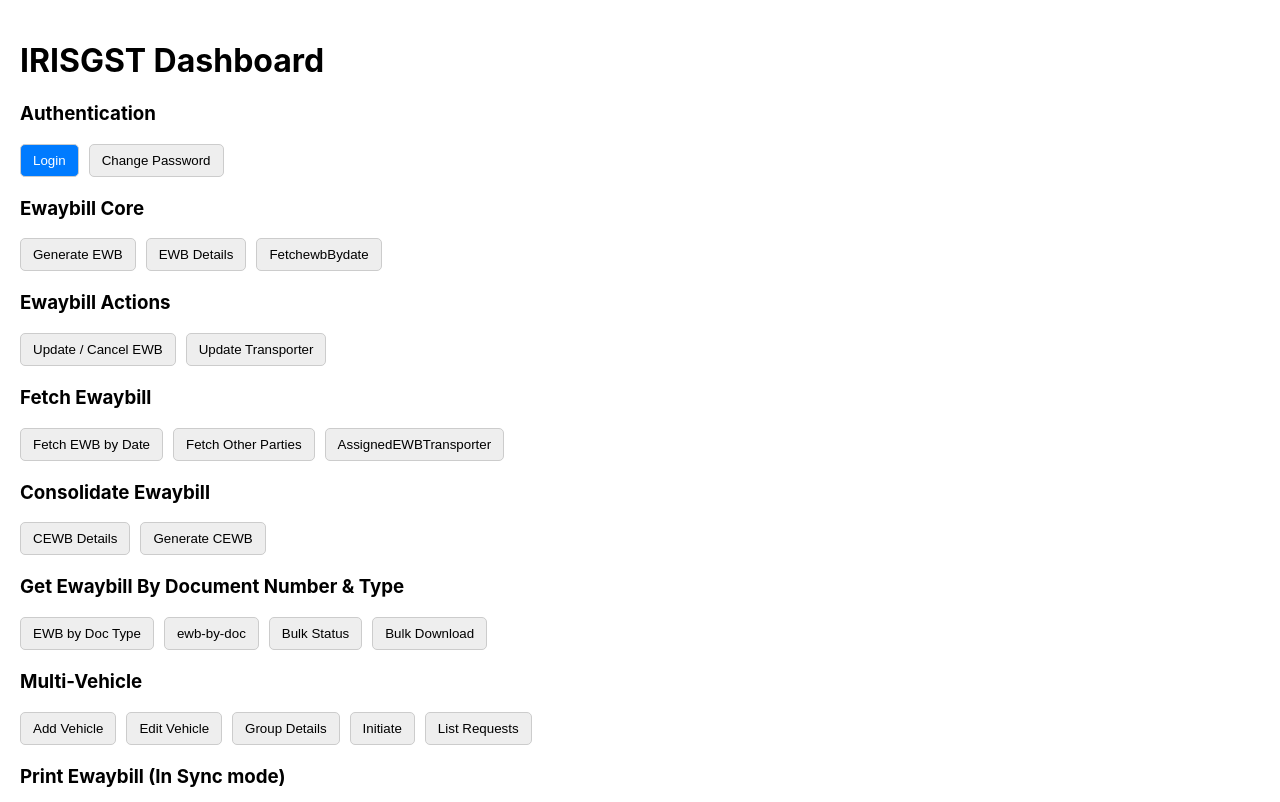
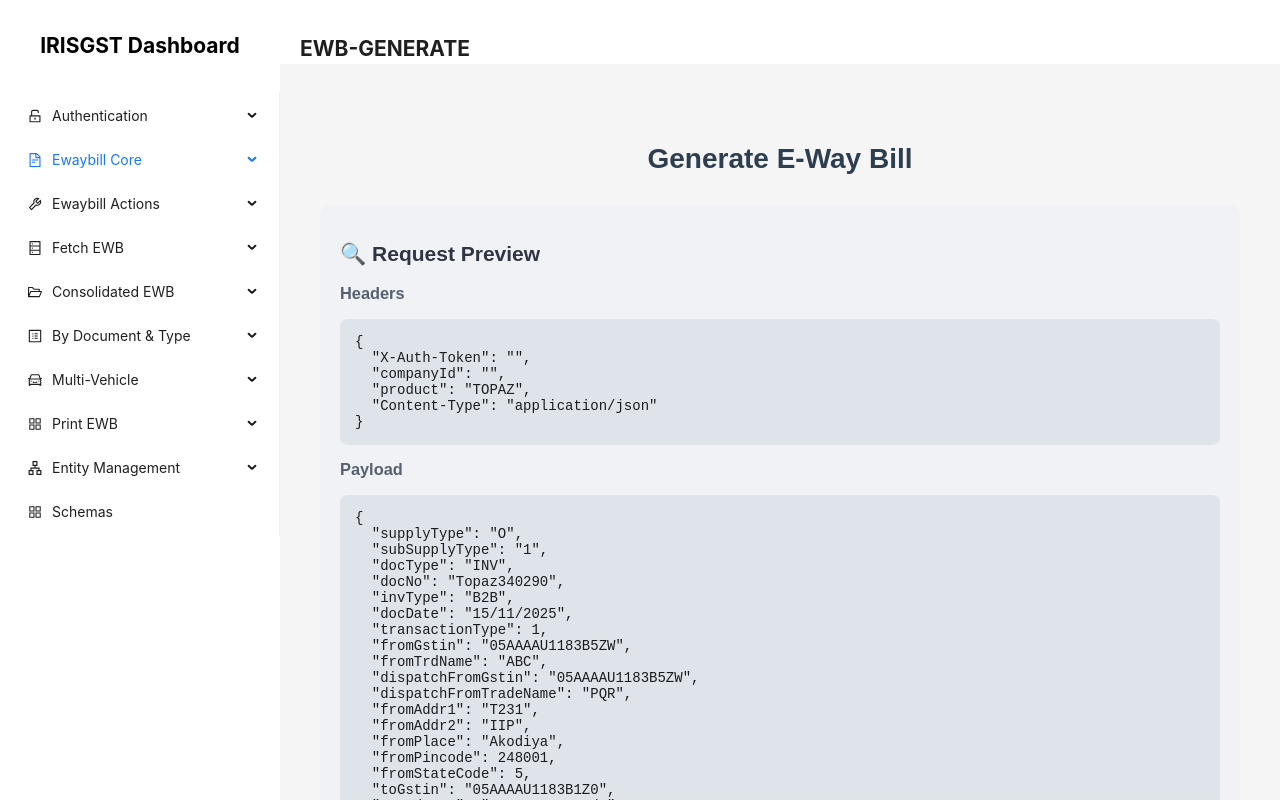
Before and after one commit to sherfuddinkhan/einvoice-topaz, a React (Create React App) app: page / in a window 1280 px wide. Shown: the top 802 px of the page. Built offline with nearby package versions, Linux system fonts and the light colour scheme.

Commit message:
new changes Fetchbydate

```diff
--- a/package.json
+++ b/package.json
@@ -13,6 +13,7 @@
     "express": "^5.1.0",
     "react": "^19.2.0",
     "react-dom": "^19.2.0",
+    "react-router-dom": "^7.10.1",
     "react-scripts": "5.0.1",
     "web-vitals": "^2.1.4"
   },
--- a/src/components/EwaybillCore/GenerateEwb.jsx
+++ b/src/components/EwaybillCore/GenerateEwb.jsx
@@ -84,7 +84,7 @@ const GenerateEwb = () => {
   useEffect(() => {
     // Load login data
     const login = JSON.parse(localStorage.getItem(LOGIN_RESPONSE_KEY) || "{}");
-
+    console.log("login",login)
     setAuthData({
       companyId: login.companyId || "",
       token: login.token || "",
--- a/src/components/FetchEWB/FetchByDate.jsx
+++ b/src/components/FetchEWB/FetchByDate.jsx
@@ -1,16 +1,19 @@
 import React, { useState, useEffect } from "react";
 import axios from "axios";
+import { useNavigate } from "react-router-dom";
 
 const LOGIN_KEY = "iris_login_data";
 const LATEST_EWB_KEY = "latestEwbData";
 
 const FetchByDate = () => {
-  const [date, setDate] = useState(""); // user input
+  const navigate = useNavigate();
+
+  const [date, setDate] = useState("");
   const [userGstin, setUserGstin] = useState("");
 
   const [headersUI, setHeadersUI] = useState({});
   const [payloadUI, setPayloadUI] = useState({});
-  const [response, setResponse] = useState(null);
+  const [response, setResponse] = useState([]);
 
   // ----------------------------------------
   // Load headers + latest EWB
@@ -28,33 +31,20 @@ const FetchByDate = () => {
 
     setHeadersUI(headers);
 
-    // Prefill date (DD/MM/YYYY)
     const latestDate = latest?.response?.ewbDate?.split(" ")[0] || "";
     setDate(latestDate);
 
-    // Prefill GSTIN
     setUserGstin(latest?.response?.fromGstin || "");
   }, []);
 
-  // ----------------------------------------
-  // Fix date → convert DD/MM/YY to DD/MM/YYYY
-  // ----------------------------------------
   const fixDateFormat = (d) => {
     if (!d) return d;
-
     const parts = d.split("/");
     if (parts.length !== 3) return d;
-
-    if (parts[2].length === 2) {
-      parts[2] = "20" + parts[2]; // convert 25 → 2025
-    }
-
+    if (parts[2].length === 2) parts[2] = "20" + parts[2];
     return parts.join("/");
   };
 
-  // ----------------------------------------
-  // Fetch EWBs (axios only)
-  // ----------------------------------------
   const fetchEwbs = async () => {
     const finalDate = fixDateFormat(date);
 
@@ -65,57 +55,45 @@ const FetchByDate = () => {
 
     setPayloadUI(payload);
 
-    console.log("📤 REQUEST URL:", "http://localhost:3001/proxy/topaz/ewb/fetchByDate");
-    console.log("📤 REQUEST HEADERS:", headersUI);
-    console.log("📤 FIXED DATE SENT:", finalDate);
-    console.log("📤 REQUEST PARAMS:", payload);
-
     try {
       const res = await axios.get(
         "http://localhost:3001/proxy/topaz/ewb/fetchByDate",
-        {
-          params: payload,
-          headers: headersUI,
-        }
+        { params: payload, headers: headersUI }
       );
 
-      console.log("✅ RESPONSE SUCCESS:", res.data);
-      setResponse(res.data);
-
+      // Response array
+      setResponse(res.data.response || []);
     } catch (error) {
-      const err = error.response?.data || error.message;
-      console.log("❌ RESPONSE ERROR:", err);
-      setResponse(err);
+      setResponse([]);
+      console.log("❌ ERROR:", error);
     }
   };
 
-  // ----------------------------------------
-  // UI
-  // ----------------------------------------
+  // Redirect to EWB Action page
+  const goToEwbAction = (ewbNo) => {
+    navigate(`/ewb-action/${ewbNo}`);
+  };
+
   return (
     <div style={{ padding: 20, fontFamily: "Arial" }}>
       <h2>Fetch Generated E-Way Bills by Date</h2>
 
-      {/* Date input */}
       <div>
         <label>Date (DD/MM/YYYY)</label>
         <br />
         <input
           value={date}
           onChange={(e) => setDate(e.target.value)}
-          placeholder="26/11/2025"
           style={{ padding: 6, width: 200 }}
         />
       </div>
 
-      {/* GSTIN input */}
       <div style={{ marginTop: 10 }}>
         <label>User GSTIN</label>
         <br />
         <input
           value={userGstin}
           onChange={(e) => setUserGstin(e.target.value)}
-          placeholder="Enter GSTIN"
           style={{ padding: 6, width: 200 }}
         />
       </div>
@@ -134,23 +112,65 @@ const FetchByDate = () => {
         Fetch EWB
       </button>
 
-      {/* Headers */}
-      <h3>Request Headers</h3>
-      <pre style={{ background: "#f3f3f3", padding: 10 }}>
-        {JSON.stringify(headersUI, null, 2)}
-      </pre>
+      {/* Table */}
+      <h3 style={{ marginTop: 30 }}>EWB List</h3>
 
-      {/* Query Params */}
-      <h3>Query Parameters (Payload)</h3>
-      <pre style={{ background: "#fafafa", padding: 10 }}>
-        {JSON.stringify(payloadUI, null, 2)}
-      </pre>
+      {response.length === 0 ? (
+        <p>No records found.</p>
+      ) : (
+        <table
+          border="1"
+          cellPadding="8"
+          style={{
+            width: "100%",
+            borderCollapse: "collapse",
+            background: "#fff",
+          }}
+        >
+          <thead style={{ background: "#1976d2", color: "white" }}>
+            <tr>
+              <th>EWB No</th>
+              <th>Document No</th>
+              <th>Document Date</th>
+              <th>EWB Date</th>
+              <th>Valid Upto</th>
+              <th>Status</th>
+              <th>Place</th>
+              <th>Action</th>
+            </tr>
+          </thead>
 
-      {/* Response */}
-      <h3>Response</h3>
-      <pre style={{ background: "#e8f5e9", padding: 10 }}>
-        {JSON.stringify(response, null, 2)}
-      </pre>
+          <tbody>
+            {response.map((row, idx) => (
+              <tr key={idx}>
+                <td>{row.ewbNo}</td>
+                <td>{row.docNo}</td>
+                <td>{row.docDate}</td>
+                <td>{row.ewbDate}</td>
+                <td>{row.validUpto}</td>
+                <td>{row.status}</td>
+                <td>{row.delPlace}</td>
+
+                <td>
+                  <button
+                    onClick={() => goToEwbAction(row.ewbNo)}
+                    style={{
+                      padding: "5px 12px",
+                      background: "#8e24aa",
+                      color: "white",
+                      border: "none",
+                      cursor: "pointer",
+                      borderRadius: 5,
+                    }}
+                  >
+                    View / Action
+                  </button>
+                </td>
+              </tr>
+            ))}
+          </tbody>
+        </table>
+      )}
     </div>
   );
 };
--- a/src/components/IRISGSTDashboard.jsx
+++ b/src/components/IRISGSTDashboard.jsx
@@ -1,371 +1,156 @@
 import React, { useState } from "react";
+import { Layout, Menu } from "antd";
+import {AppstoreOutlined,FileTextOutlined,CarOutlined,FolderOpenOutlined,ApartmentOutlined,ToolOutlined,ProfileOutlined,
+  UnlockOutlined,LoginOutlined,DatabaseOutlined} from "@ant-design/icons";
 
-// --- AUTHENTICATION ---
+
+
+// --- IMPORTS (YOUR SAME COMPONENTS) ---
 import LoginForm from "./Auth/LoginForm";
 import ChangePasswordForm from "./Auth/ChangePasswordForm";
-
-// --- EWAYBILL CORE ---
 import FetchEWBByDate from "./EwaybillCore/FetchEWBByDate";
 import GetEwbDetails from "./EwaybillCore/GetEwbDetails";
-import GenerateEwb from "./EwaybillCore/GenerateEwb"; // CASE FIXED
-
-// --- EWAYBILL ACTIONS ---
+import GenerateEwb from "./EwaybillCore/GenerateEwb";
 import UpdateTransporterId from "./EwaybillActions/UpdateTransporterId";
-import UpdateCancelEwb from "./EwaybillActions/UpdateCancelEwb"; // CASE FIXED
-
-// --- FETCH EWAYBILL ---
+import UpdateCancelEwb from "./EwaybillActions/UpdateCancelEwb";
 import FetchByDate from "./FetchEWB/FetchByDate";
 import FetchOtherParties from "./FetchEWB/FetchOtherParties";
 import AssignedEwbTransporter from "./FetchEWB/AssignedEwbTransporter";
-
-// --- CONSOLIDATE EWAYBILL ---
-import CEWBDetails from "./ConsolidateEWB/CEWBDetails";   // FIXED PATH
-import ByDocNumType from "./ConsolidateEWB/ByDocNumType"; // FIXED PATH
-
-// --- GET EWB BY DOC NUMBER & TYPE ---
+import CEWBDetails from "./ConsolidateEWB/CEWBDetails";
+import ByDocNumType from "./ConsolidateEWB/ByDocNumType";
 import BulkByDocNum from "./EWBByDoc/BulkByDocNum";
 import BulkDownload from "./EWBByDoc/BulkDownload";
 import BulkStatus from "./EWBByDoc/BulkStatus";
 import FetchByDocNumType from "./EWBByDoc/FetchByDocNumType";
-
-// --- MULTI-VEHICLE MANAGEMENT ---
 import AddVehicle from "./MultiVehicle/AddVehicle";
 import EditVehicle from "./MultiVehicle/EditVehicle";
 import MultivehicleGroupDetails from "./MultiVehicle/MultiVehicleGroupDetails";
-import MultiVehicleInitiate from "./MultiVehicle/MultiVehicleInitiate"; // CASE FIXED
-import MultiVehicleRequests from "./MultiVehicle/MultiVehicleRequests"; // REMOVED TRAILING SPACE
-
-
-// Pages
-import PrintDetails from  "./pages/PrintEWB/PrintDetails";
+import MultiVehicleInitiate from "./MultiVehicle/MultiVehicleInitiate";
+import MultiVehicleRequests from "./MultiVehicle/MultiVehicleRequests";
+import PrintDetails from "./pages/PrintEWB/PrintDetails";
 import PrintSummary from "./pages/PrintEWB/PrintSummary";
-
-// --- ENTITY MANAGEMENT ---
 import AddBusiness from "./EntityManagement/AddBusiness";
 import BusinessHierarchy from "./EntityManagement/BusinessHierarchy";
 import AssignedGSTINList from "./EntityManagement/AssignedGSTINList";
 import AssignedPoB from "./EntityManagement/AssignedPOB";
-
-
-
-
-// --- SCHEMAS ---
 import SchemasView from "./schemas/SchemasView";
 
+const { Sider, Content, Header } = Layout;
+
 const IRISGSTDashboard = () => {
-  const [activeTab, setActiveTab] = useState(
-    localStorage.getItem("irisgst_token") ? "ewb-generate" : "login"
-  );
-  const [sharedData, setSharedData] = useState({
-    token: localStorage.getItem("irisgst_token") || "",
-    companyId: localStorage.getItem("irisgst_companyId") || "",
-    email: localStorage.getItem("irisgst_email") || "",
-    generatedEwbNo: "",
-    pobCompanyId: "",
-  });
+  const [activeTab, setActiveTab] = useState("ewb-generate");
 
-  const isAuthenticated = !!sharedData.token;
-
-  const updateSharedData = (key, value) => {
-    setSharedData((prev) => ({ ...prev, [key]: value }));
-    if (["token", "companyId", "email"].includes(key)) {
-      localStorage.setItem(`irisgst_${key}`, value);
-    }
+  const tabMap = {
+    login: <LoginForm />,
+    "change-password": <ChangePasswordForm />,
+    "ewb-generate": <GenerateEwb />,
+    "ewb-details": <GetEwbDetails />,
+    "ewb-bydate": <FetchEWBByDate />,
+    "ewb-update-cancel": <UpdateCancelEwb />,
+    "update-transporter": <UpdateTransporterId />,
+    "ewb-by-date": <FetchByDate />,
+    "ewb-other-parties": <FetchOtherParties />,
+    "ewb-transporter-assigned": <AssignedEwbTransporter />,
+    "cewb-details": <CEWBDetails />,
+    "cewb-generate": <ByDocNumType />,
+    "ewb-by-doc-type": <FetchByDocNumType />,
+    "ewb-by-doc": <BulkByDocNum />,
+    "ewb-bulk-status": <BulkStatus />,
+    "ewb-bulk-download": <BulkDownload />,
+    "add-vehicle": <AddVehicle />,
+    "edit-vehicle": <EditVehicle />,
+    "group-details": <MultivehicleGroupDetails />,
+    "initiate": <MultiVehicleInitiate />,
+    "list-requests": <MultiVehicleRequests />,
+    "print-details": <PrintDetails />,
+    "print-summary": <PrintSummary />,
+    "assigned-pob": <AssignedPoB />,
+    "add-business": <AddBusiness />,
+    "business-hierarchy": <BusinessHierarchy />,
+    "assigned-gstins": <AssignedGSTINList />,
+    schemas: <SchemasView />,
   };
 
-  // --- Tab Labels ---
-  const tabLabels = {
-    login: "Login",
-    "change-password": "Change Password",
-    "ewb-generate": "Generate EWB",
-    "ewb-details": "EWB Details",
-    "ewb-bydate":"FetchewbBydate",
-    "ewb-update-cancel": "Update / Cancel EWB",
-    "update-transporter": "Update Transporter",
-    "ewb-by-date": "Fetch EWB by Date",
-    "ewb-other-parties": "Fetch Other Parties",
-    "ewb-transporter-assigned": "AssignedEWBTransporter",
-    "cewb-details": "CEWB Details",
-    "cewb-generate": "Generate CEWB",
-    "ewb-by-doc-type": "EWB by Doc Type",
-    "ewb-by-doc": "ewb-by-doc",
-    "ewb-bulk-status": "Bulk Status",
-    "ewb-bulk-download": "Bulk Download",
-    "add-vehicle": "Add Vehicle",
-    "edit-vehicle": "Edit Vehicle",
-    "group-details": "Group Details",
-    "initiate": "Initiate",
-    "list-requests": "List Requests",
-    "print-details": "Print Details",
-    "print-summary": "Print Summary",
-    "assigned-pob": "Assigned POBs",
-    "add-business": "Add Business",
-    "business-hierarchy": "Business Hierarchy",
-    "assigned-gstins": "Assigned GSTINs",
-    schemas: "Schemas",
-  };
+  return (
+    <Layout style={{ height: "100vh" }}>
+      <Sider theme="light" width={280}>
+        <h2 style={{ padding: 16, textAlign: "center", fontWeight: "bold" }}>
+          IRISGST Dashboard
+        </h2>
 
-  // --- Tab Map (Mapping tab keys to components) ---
-  const tabMap = {
-    login: (
-      <LoginForm
-        shared={sharedData}
-        updateShared={updateSharedData}
-        setActiveTab={setActiveTab}
-      />
-    ),
-    "change-password": (
-      <ChangePasswordForm
-        shared={sharedData}
-        updateShared={updateSharedData}
-        setActiveTab={setActiveTab}
-      />
-    ),
+        <Menu
+          mode="inline"
+          selectedKeys={[activeTab]}
+          onClick={(e) => setActiveTab(e.key)}
+        >
+          <Menu.SubMenu key="auth" icon={<UnlockOutlined />} title="Authentication">
+            <Menu.Item key="login" icon={<LoginOutlined />}>Login</Menu.Item>
+            <Menu.Item key="change-password">Change Password</Menu.Item>
+          </Menu.SubMenu>
 
-    // EWAYBILL CORE
-    "ewb-generate": (
-      <GenerateEwb
-        shared={sharedData}
-        updateShared={updateSharedData}
-        setActiveTab={setActiveTab}
-      />
-    ),
-    "ewb-details": (
-      <GetEwbDetails
-        shared={sharedData}
-        updateShared={updateSharedData}
-        setActiveTab={setActiveTab}
-      />
-    ),
+          <Menu.SubMenu key="core" icon={<FileTextOutlined />} title="Ewaybill Core">
+            <Menu.Item key="ewb-generate">Generate EWB</Menu.Item>
+            <Menu.Item key="ewb-details">EWB Details</Menu.Item>
+            <Menu.Item key="ewb-bydate">Fetch by Date</Menu.Item>
+          </Menu.SubMenu>
 
-     "ewb-bydate": (
-      <FetchEWBByDate
-        shared={sharedData}
-        updateShared={updateSharedData}
-        setActiveTab={setActiveTab}
-      />
-    ),
+          <Menu.SubMenu key="actions" icon={<ToolOutlined />} title="Ewaybill Actions">
+            <Menu.Item key="ewb-update-cancel">Update / Cancel</Menu.Item>
+            <Menu.Item key="update-transporter">Update Transporter</Menu.Item>
+          </Menu.SubMenu>
 
-    // EWAYBILL ACTIONS
-    "ewb-update-cancel": (
-      <UpdateCancelEwb
-        shared={sharedData}
-        updateShared={updateSharedData}
-        setActiveTab={setActiveTab}
-      />
-    ),
-    "update-transporter": (
-      <UpdateTransporterId
-        shared={sharedData}
-        updateShared={updateSharedData}
-        setActiveTab={setActiveTab}
-      />
-    ),
+          <Menu.SubMenu key="fetch" icon={<DatabaseOutlined />} title="Fetch EWB">
+            <Menu.Item key="ewb-by-date">Fetch by Date</Menu.Item>
+            <Menu.Item key="ewb-other-parties">Other Parties</Menu.Item>
+            <Menu.Item key="ewb-transporter-assigned">Transporter Assigned</Menu.Item>
+          </Menu.SubMenu>
 
-    // FETCH EWAYBILL
-    "ewb-by-date": (
-      <FetchByDate
-        shared={sharedData}
-        updateShared={updateSharedData}
-        setActiveTab={setActiveTab}
-      />
-    ),
-    "ewb-other-parties": (
-      <FetchOtherParties
-        shared={sharedData}
-        updateShared={updateSharedData}
-        setActiveTab={setActiveTab}
-      />
-    ),
-    "ewb-transporter-assigned": (
-      <AssignedEwbTransporter
-        shared={sharedData}
-        updateShared={updateSharedData}
-        setActiveTab={setActiveTab}
-      />
-    ),
+          <Menu.SubMenu key="cewb" icon={<FolderOpenOutlined />} title="Consolidated EWB">
+            <Menu.Item key="cewb-details">CEWB Details</Menu.Item>
+            <Menu.Item key="cewb-generate">Generate CEWB</Menu.Item>
+          </Menu.SubMenu>
 
-    // CONSOLIDATE EWAYBILL
-    "cewb-details": (
-      <CEWBDetails
-        shared={sharedData}
-        updateShared={updateSharedData}
-        setActiveTab={setActiveTab}
-      />
-    ),
+          <Menu.SubMenu key="doc" icon={<ProfileOutlined />} title="By Document & Type">
+            <Menu.Item key="ewb-by-doc-type">By Doc Type</Menu.Item>
+            <Menu.Item key="ewb-by-doc">Bulk By Doc</Menu.Item>
+            <Menu.Item key="ewb-bulk-status">Bulk Status</Menu.Item>
+            <Menu.Item key="ewb-bulk-download">Bulk Download</Menu.Item>
+          </Menu.SubMenu>
 
-    "cewb-generate": (
-      <ByDocNumType
-        shared={sharedData}
-        updateShared={updateSharedData}
-        setActiveTab={setActiveTab}
-      />
-    ),
-    // GET EWB BY DOC NUMBER & TYPE
-    "ewb-by-doc-type": (
-      <FetchByDocNumType
-        shared={sharedData}
-        updateShared={updateSharedData}
-        setActiveTab={setActiveTab}
-      />
-    ),
-    "ewb-by-doc": (
-      <BulkByDocNum
-        shared={sharedData}
-        updateShared={updateSharedData}
-        setActiveTab={setActiveTab}
-      />
-    ),
-    "ewb-bulk-status": (
-      <BulkStatus
-        shared={sharedData}
-        updateShared={updateSharedData}
-        setActiveTab={setActiveTab}
-      />
-    ),
-    "ewb-bulk-download": (
-      <BulkDownload
-        shared={sharedData}
-        updateShared={updateSharedData}
-        setActiveTab={setActiveTab}
-      />
-    ),
+          <Menu.SubMenu key="multi" icon={<CarOutlined />} title="Multi-Vehicle">
+            <Menu.Item key="add-vehicle">Add Vehicle</Menu.Item>
+            <Menu.Item key="edit-vehicle">Edit Vehicle</Menu.Item>
+            <Menu.Item key="group-details">Group Details</Menu.Item>
+            <Menu.Item key="initiate">Initiate</Menu.Item>
+            <Menu.Item key="list-requests">List Requests</Menu.Item>
+          </Menu.SubMenu>
 
-    // MULTI-VEHICLE MANAGEMENT (MAPPING TO EXACT IMPORTED NAMES)
-    "add-vehicle": (
-      <AddVehicle
-        shared={sharedData}
-        updateShared={updateSharedData}
-        setActiveTab={setActiveTab}
-      />
-    ),
-    "edit-vehicle": (
-      <EditVehicle
-        shared={sharedData}
-        updateShared={updateSharedData}
-        setActiveTab={setActiveTab}
-      />
-    ),
-    "group-details": (
-      <MultivehicleGroupDetails // Using the exact imported name
-        shared={sharedData}
-        updateShared={updateSharedData}
-        setActiveTab={setActiveTab}
-      />
-    ),
-    "initiate": (
-      <MultiVehicleInitiate // Using the exact imported name
-        shared={sharedData}
-        updateShared={updateSharedData}
-        setActiveTab={setActiveTab}
-      />
-    ),
-    "list-requests": (
-      <MultiVehicleRequests // Using the exact imported name
-        shared={sharedData}
-        updateShared={updateSharedData}
-        setActiveTab={setActiveTab}
-      />
-    ),
+          <Menu.SubMenu key="print" icon={<AppstoreOutlined />} title="Print EWB">
+            <Menu.Item key="print-details">Print Details</Menu.Item>
+            <Menu.Item key="print-summary">Print Summary</Menu.Item>
+          </Menu.SubMenu>
 
-    // PRINT EWAYBILL (In Sync mode)
-    "print-details": (
-      <PrintDetails
-        shared={sharedData}
-        updateShared={updateSharedData}
-        setActiveTab={setActiveTab}
-      />
-    ),
-    "print-summary": (
-      <PrintSummary
-        shared={sharedData}
-        updateShared={updateSharedData}
-        setActiveTab={setActiveTab}
-      />
-    ),
+          <Menu.SubMenu key="entity" icon={<ApartmentOutlined />} title="Entity Management">
+            <Menu.Item key="assigned-pob">Assigned POB</Menu.Item>
+            <Menu.Item key="add-business">Add Business</Menu.Item>
+            <Menu.Item key="business-hierarchy">Business Hierarchy</Menu.Item>
+            <Menu.Item key="assigned-gstins">Assigned GSTINs</Menu.Item>
+          </Menu.SubMenu>
 
-    // ENTITY MANAGEMENT
-    "assigned-pob": (
-      <AssignedPoB
-        shared={sharedData}
-        updateShared={updateSharedData}
-        setActiveTab={setActiveTab}
-      />
-    ),
-    "add-business": (
-      <AddBusiness
-        shared={sharedData}
-        updateShared={updateSharedData}
-        setActiveTab={setActiveTab}
-      />
-    ),
-    "business-hierarchy": (
-      <BusinessHierarchy
-        shared={sharedData}
-        updateShared={updateSharedData}
-        setActiveTab={setActiveTab}
-      />
-    ),
-    "assigned-gstins": (
-      <AssignedGSTINList
-        shared={sharedData}
-        updateShared={updateSharedData}
-        setActiveTab={setActiveTab}
-      />
-    ),
+          <Menu.Item key="schemas" icon={<AppstoreOutlined />}>Schemas</Menu.Item>
+        </Menu>
+      </Sider>
 
-    // SCHEMAS
-    schemas: (
-      <SchemasView
-        shared={sharedData}
-        updateShared={updateSharedData}
-        setActiveTab={setActiveTab}
-      />
-    ),
-  };
-  const sections = [
-    { title: "Authentication", tabs: ["login", "change-password"] },
-    { title: "Ewaybill Core", tabs: ["ewb-generate", "ewb-details","ewb-bydate"] },
-    { title: "Ewaybill Actions",tabs: ["ewb-update-cancel", "update-transporter"]},
-    { title: "Fetch Ewaybill", tabs: ["ewb-by-date", "ewb-other-parties", "ewb-transporter-assigned"]},
-    { title: "Consolidate Ewaybill", tabs: ["cewb-details","cewb-generate"] },
-    { title: "Get Ewaybill By Document Number & Type",tabs: ["ewb-by-doc-type","ewb-by-doc","ewb-bulk-status","ewb-bulk-download"]},
-    { title: "Multi-Vehicle",tabs: ["add-vehicle", "edit-vehicle", "group-details", "initiate", "list-requests"]},
-    { title: "Print Ewaybill (In Sync mode)",tabs: ["print-details", "print-summary"]},
-    { title: "Entity Management",tabs: ["assigned-pob", "add-business", "business-hierarchy", "assigned-gstins"]},
-    { title: "Schemas", tabs: ["schemas"] },
-  ];
-  return (
-    <div style={{ padding: 20 }}>
-      <h1>IRISGST Dashboard</h1>
-      {sections.map((section) => (
-        <div key={section.title} style={{ marginBottom: 20 }}>
-          <h3>{section.title}</h3>
-          <div style={{ display: "flex", flexWrap: "wrap", gap: "10px" }}>
-            {section.tabs.map((tab) => (
-              <button
-                key={tab}
-                onClick={() => setActiveTab(tab)}
-                style={{
-                  padding: "8px 12px",
-                  background: activeTab === tab ? "#007bff" : "#eee",
-                  color: activeTab === tab ? "#fff" : "#000",
-                  borderRadius: "5px",
-                  border: "1px solid #ccc",
-                  cursor: "pointer",
-                }}
-              >
-                {tabLabels[tab]}
-              </button>
-            ))}
-          </div>
-        </div>
-      ))}
+      <Layout>
+        <Header style={{ background: "#fff", paddingLeft: 20 }}>
+          <h2>{activeTab.toUpperCase()}</h2>
+        </Header>
 
-      <div style={{ marginTop: 30, padding: 20, border: "1px solid #ccc", borderRadius: 5 }}>
-        {tabMap[activeTab] || <div style={{ color: "red" }}>Component Not Found</div>}
-      </div>
-    </div>
+        <Content style={{ padding: 20, overflowY: "scroll" }}>
+          {tabMap[activeTab]}
+        </Content>
+      </Layout>
+    </Layout>
   );
 };
 
--- a/src/index.js
+++ b/src/index.js
@@ -3,15 +3,15 @@ import ReactDOM from 'react-dom/client';
 import './index.css';
 import App from './App';
 import reportWebVitals from './reportWebVitals';
+import { BrowserRouter } from 'react-router-dom'; // <-- import BrowserRouter
 
 const root = ReactDOM.createRoot(document.getElementById('root'));
 root.render(
   <React.StrictMode>
-    <App />
+    <BrowserRouter> {/* <-- wrap App in BrowserRouter */}
+      <App />
+    </BrowserRouter>
   </React.StrictMode>
 );
 
-// If you want to start measuring performance in your app, pass a function
-// to log results (for example: reportWebVitals(console.log))
-// or send to an analytics endpoint. Learn more: https://bit.ly/CRA-vitals
 reportWebVitals();
```
Also changed, not shown: 1 other file (tests, documents, lock files or other folders).
